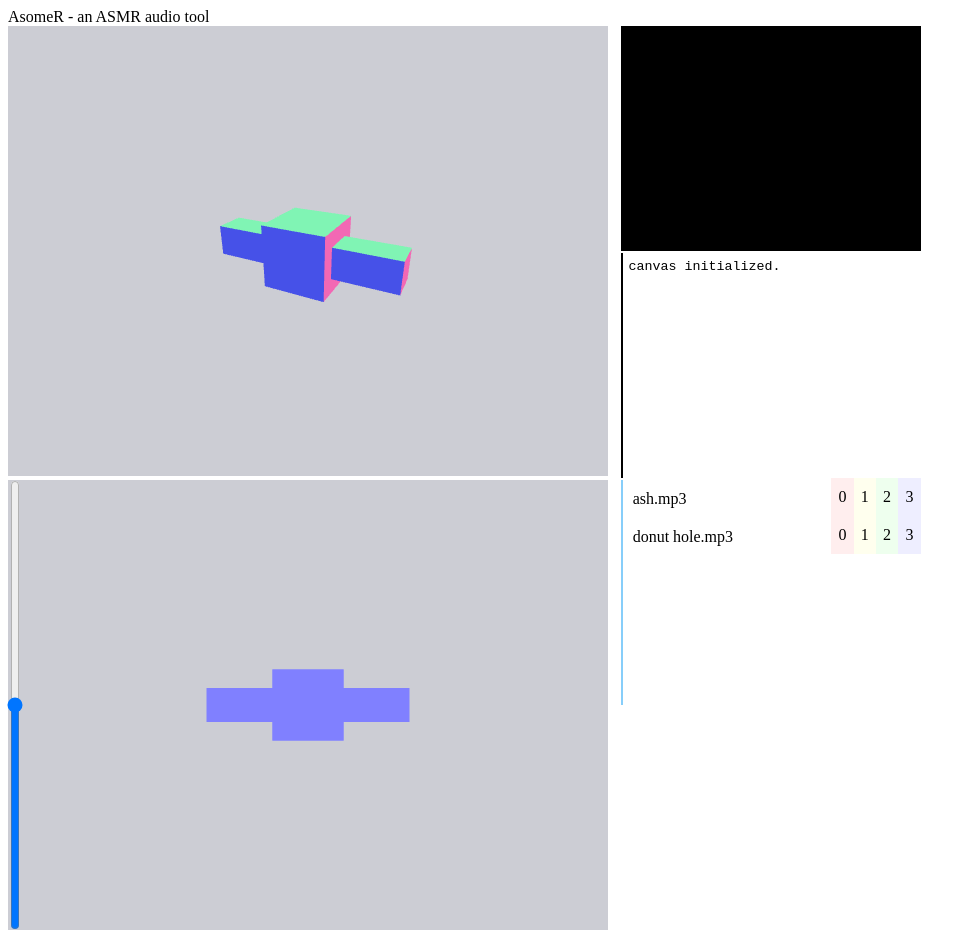
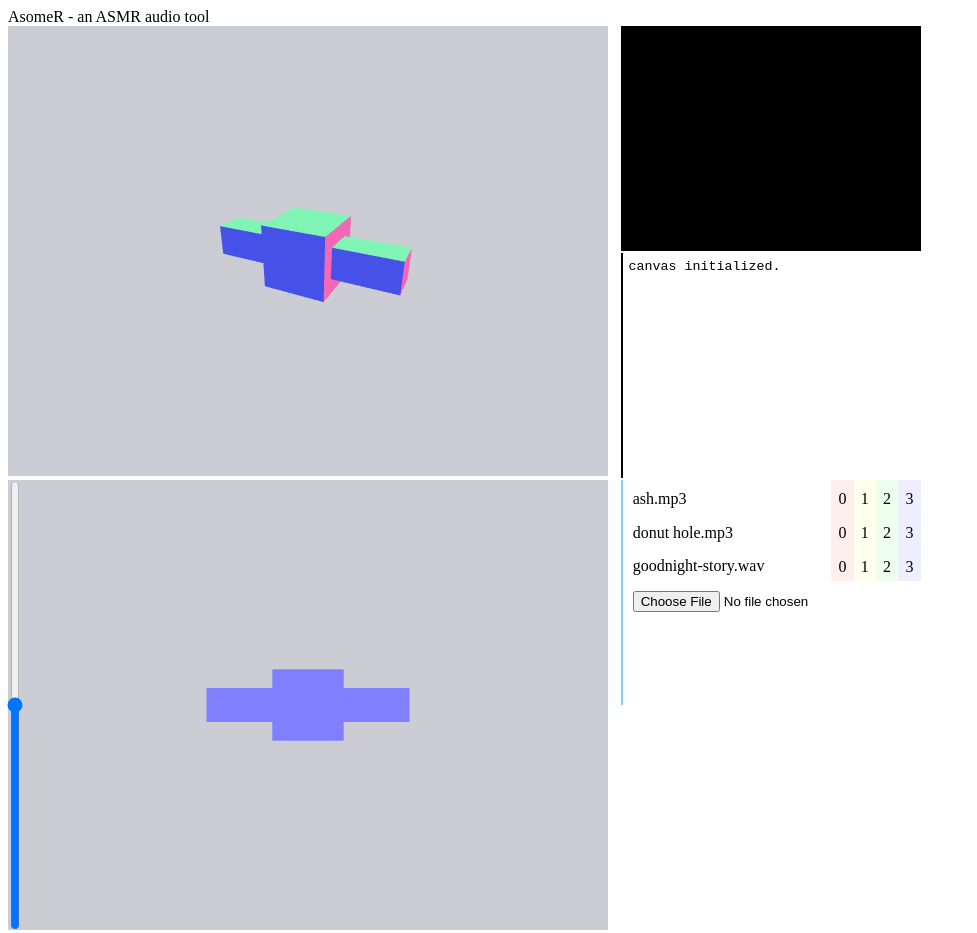
Before and after one commit to ExecutionHY/AsomeR, a plain HTML site: page main.html in a window 1280 px wide. Shown: the top 933 px of the page, without its empty margins (0-977 px from the left). Drawn offline with Linux system fonts and the light colour scheme; no server answers.

Commit message:
add audio upload

```diff
--- a/css/basic.css
+++ b/css/basic.css
@@ -43,6 +43,8 @@
     height: 25%;
     width: 100%;
     display: flex;
+    margin-top: 2px;
+    overflow-y: scroll;
 }
 
 #music-list {
@@ -50,16 +52,22 @@
     width: 70%;
     /*float: left;*/
     border-left: 2px solid lightskyblue;
-    margin-top: 2px;
 }
 
 .song {
     padding: 10px;
     cursor: pointer;
+    height: 6%;
 }
 
 .song.active {
     background: cyan;
+}
+
+#music-upload {
+    outline: none;
+    width: 100%;
+    padding: 10px;
 }
 
 #music-list :hover {
@@ -73,6 +81,7 @@
 
 .ctrl-sel {
     display: flex;
+    height: 15%;
 }
 
 .ctrl-item {
--- a/js/interface.js
+++ b/js/interface.js
@@ -113,43 +113,45 @@ var Interface = function() {
         _musicList = [
             'ash.mp3',
             'donut\ hole.mp3',
+            'goodnight-story.wav',
         ]
+
 
         var musicCtrlDiv = document.createElement('div');
         musicCtrlDiv.id = 'music-ctrl';
-
         var musicListDiv = document.createElement('div');
         musicListDiv.id = 'music-list';
-
         var ctrlListDiv = document.createElement('div');
         ctrlListDiv.id = 'ctrl-list';
-        _ballStateLists = [];
-        for (idx in _musicList) {
-            var songDiv = document.createElement('div');
-            songDiv.textContent = _musicList[idx];
-            songDiv.className = 'song';
-            songDiv.id = idx;
-            songDiv.addEventListener('click', clickSong, false);
-            musicListDiv.appendChild(songDiv);
-            let ctrlDiv = document.createElement('div');
-            ctrlDiv.className = 'ctrl-sel';
-            let stateList = []
-            for (i = 0; i < 4; i++) {
-                let ctrlItem = document.createElement('div');
-                ctrlItem.textContent = String(i);
-                ctrlItem.setAttribute('sid', idx);
-                ctrlItem.setAttribute('cid', i);
-                ctrlItem.className = 'ctrl-item c' + String(i);
-                ctrlItem.addEventListener('click', clickCtrlItem, false);
-                ctrlDiv.appendChild(ctrlItem);
-                stateList.push(false);
+
+        var addMusicDiv = document.createElement('div');
+        addMusicDiv.className = 'add-music';
+        //addMusicDiv.textContent = '+';
+        var fileInput = document.createElement('input');
+        fileInput.id = 'music-upload';
+        fileInput.type = 'file';
+        fileInput.setAttribute('accept', 'audio/*');
+        fileInput.onchange = function() {
+            let sid = _soundList.length;
+            _soundList.push(null);
+            let soundFile = fileInput.files[0];
+            let soundName = soundFile['name']
+            let reader = new FileReader();
+            reader.readAsDataURL(soundFile);
+            reader.onload = function(e) {
+                console.log(e, soundFile);
+                addNewSongData(this.result, soundName, sid);
             }
-            ctrlListDiv.appendChild(ctrlDiv);
-            _ballStateLists.push(stateList);
+            addNewSongDiv(soundName, sid, musicListDiv, ctrlListDiv);
         }
+
+        addMusicDiv.appendChild(fileInput);
+        musicListDiv.appendChild(addMusicDiv);
+
         musicCtrlDiv.appendChild(musicListDiv);
         musicCtrlDiv.appendChild(ctrlListDiv);
         rightContainer.appendChild(musicCtrlDiv);
+
 
         // add listener for panning the obj in x-z plane
         _rendererFromUp.domElement.addEventListener('mousedown', onMouseDown, false);
@@ -162,7 +164,7 @@ var Interface = function() {
         _renderCanvas();
         printLog('canvas initialized.\n');
 
-        loadSongs();
+        loadSongs(musicListDiv, ctrlListDiv);
 
     };
 
@@ -356,17 +358,26 @@ var Interface = function() {
 
     }
 
-    function loadSongs() {
-        // load music
+    function loadSongs(musicListDiv, ctrlListDiv) {
+
+        _ballStateLists = [];
+        // init listener
         _listener = new THREE.AudioListener();
         mesh2.add(_listener);
 
-        // must use let, otherwise songid will always be the last id, when these audio is loaded
-        for (let songid in _musicList) {
+        // must use let sid, otherwise sid will always be the last id, when these audio is concurrently loaded
+        for (let sid in _musicList) {
+            _soundList.push(null);
+            addNewSongData('assets/music/' + _musicList[sid], _musicList[sid], sid);
+            addNewSongDiv(_musicList[sid], sid, musicListDiv, ctrlListDiv);
+        }
+    }
+
+    function addNewSongData(URL, songName, sid) {
         let sound = new THREE.PositionalAudio(_listener);
         // load a sound and set it as the PositionalAudio object's buffer
         let audioLoader = new THREE.AudioLoader();
-            audioLoader.load('assets/music/' + _musicList[songid], function(buffer) {
+        audioLoader.load(URL, function(buffer) {
             sound.setBuffer(buffer);
             sound.setRefDistance(0.2);
             sound.loop = true;
@@ -376,14 +387,41 @@ var Interface = function() {
                 tAudioData: { value: new THREE.DataTexture(analyserVis.data, FFTSIZE / 2, 1, THREE.LuminanceFormat) }
             };
 
-                _soundList.push({ 'id': songid, 'name': _musicList[songid], 'sound': sound, 'uniformsVis': uniformsVis, 'analyserVis': analyserVis, 'play': false });
-                console.log('song ' + songid + ': ' + _musicList[songid] + ' loaded');
-                printLog('song ' + songid + ': ' + _musicList[songid] + ' loaded\n');
+            // loading is concurrent, so must use [sid] to save data
+            _soundList[sid] = { 'id': sid, 'name': songName, 'sound': sound, 'uniformsVis': uniformsVis, 'analyserVis': analyserVis, 'play': false };
+            console.log('song ' + sid + ': ' + songName + ' loaded');
+            printLog('song ' + sid + ': ' + songName + ' loaded\n');
             //_sound.setMaxDistance(0.2);
             //_sound.play();
             //visualizerLoad(_sound);
+
         });
+
     }
+
+    function addNewSongDiv(songName, sid, musicListDiv, ctrlListDiv) {
+        // add new div for this song
+        let songDiv = document.createElement('div');
+        songDiv.textContent = songName;
+        songDiv.className = 'song';
+        songDiv.id = sid;
+        songDiv.addEventListener('click', clickSong, false);
+        musicListDiv.insertBefore(songDiv, musicListDiv.lastChild);
+        let ctrlDiv = document.createElement('div');
+        ctrlDiv.className = 'ctrl-sel';
+        let stateList = []
+        for (i = 0; i < 4; i++) {
+            let ctrlItem = document.createElement('div');
+            ctrlItem.textContent = String(i);
+            ctrlItem.setAttribute('sid', sid);
+            ctrlItem.setAttribute('cid', i);
+            ctrlItem.className = 'ctrl-item c' + String(i);
+            ctrlItem.addEventListener('click', clickCtrlItem, false);
+            ctrlDiv.appendChild(ctrlItem);
+            stateList.push(false);
+        }
+        ctrlListDiv.appendChild(ctrlDiv);
+        _ballStateLists.push(stateList);
     }
 
     function clickCtrlItem(event) {
```
Also changed, not shown: 3 other files. Lines whose indentation alone changed are shown as unchanged.
